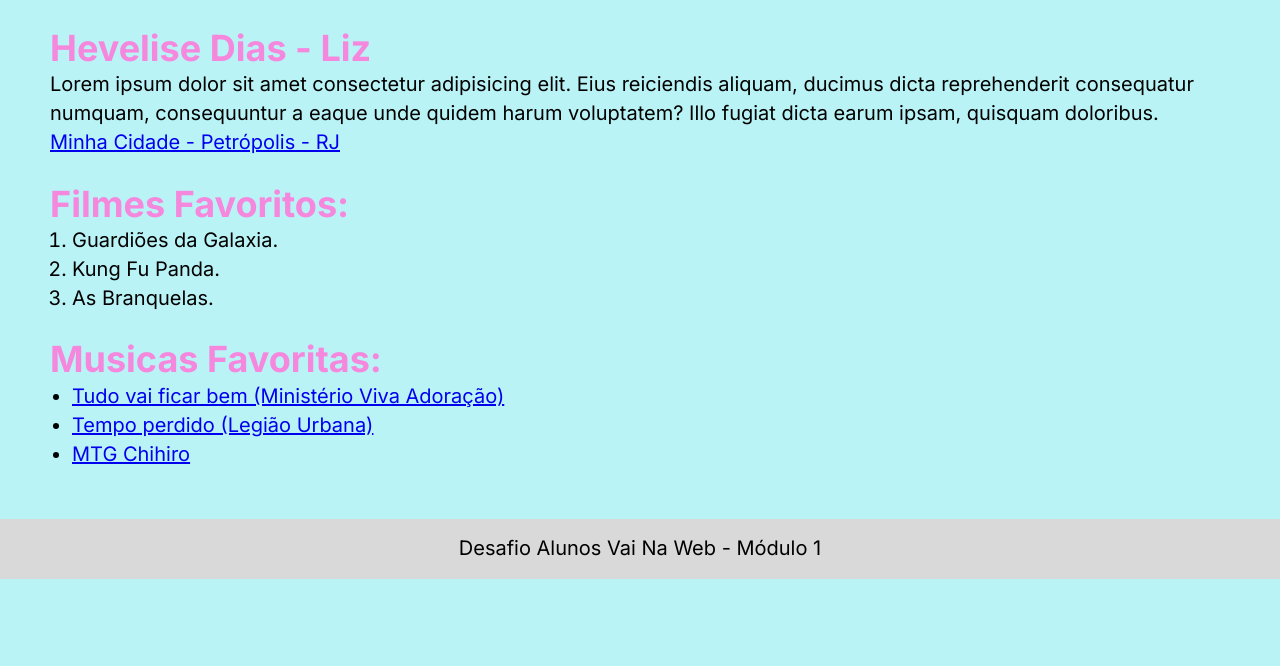
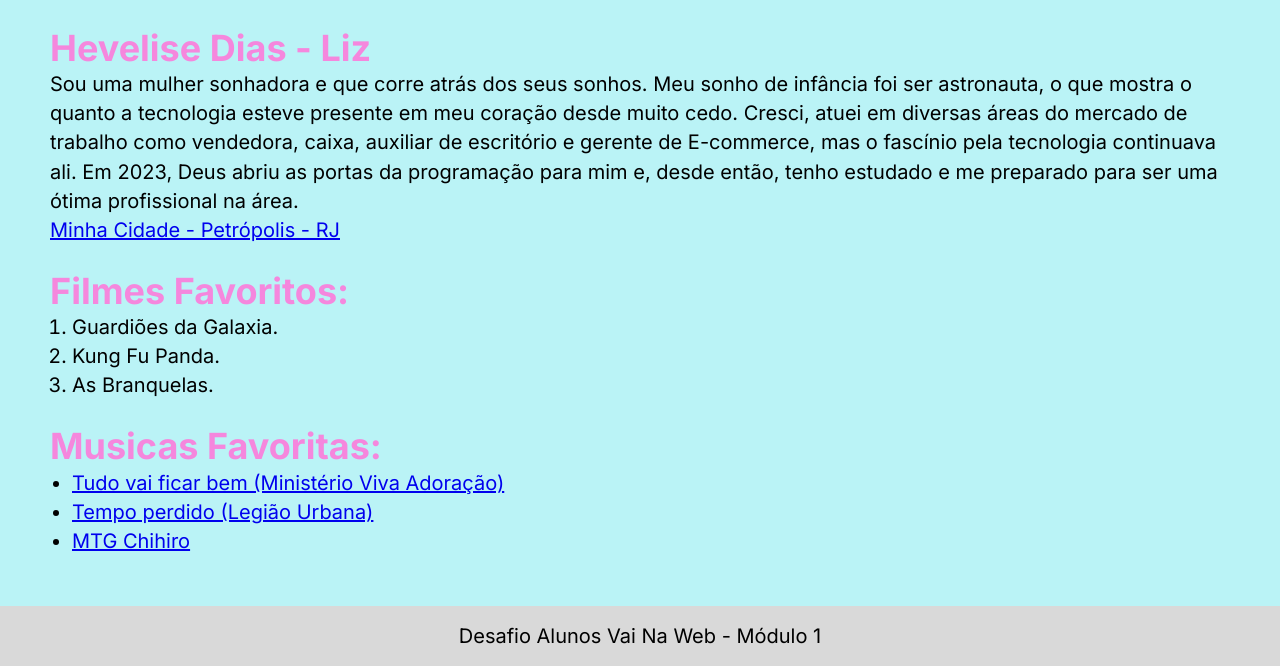
Before and after one commit to Hevelise-Liz/mini_wiki_liz, a plain HTML site: page index.html in a window 1280 px wide. Shown: the part 229-895 px from the top of the page. Before the commit the page ends 808 px from the top, so only its background shows below. Drawn offline with Linux system fonts and the light colour scheme.

Commit message:
feat: texto inserido.

```diff
--- a/index.html
+++ b/index.html
@@ -22,10 +22,7 @@
       <section>
         <h1>Hevelise Dias - Liz</h1>
         <p>
-          Lorem ipsum dolor sit amet consectetur adipisicing elit. Eius
-          reiciendis aliquam, ducimus dicta reprehenderit consequatur numquam,
-          consequuntur a eaque unde quidem harum voluptatem? Illo fugiat dicta
-          earum ipsam, quisquam doloribus.
+          Sou uma mulher sonhadora e que corre atrás dos seus sonhos. Meu sonho de infância foi ser astronauta, o que mostra o quanto a tecnologia esteve presente em meu coração desde muito cedo. Cresci, atuei em diversas áreas do mercado de trabalho como vendedora, caixa, auxiliar de escritório e gerente de E-commerce, mas o fascínio pela tecnologia continuava ali. Em 2023, Deus abriu as portas da programação para mim e, desde então, tenho estudado e me preparado para ser uma ótima profissional na área.
         </p>
         <a
           href="https://guia.melhoresdestinos.com.br/petropolis.html"
```
